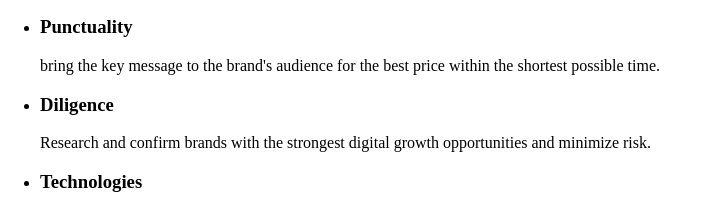
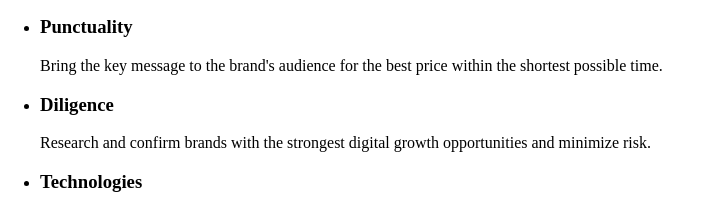
Before and after one commit to omertaske/goit-markup-hw-01, a plain HTML site: page index.html in a window 1280 px wide. Shown: the part 364-573 px from the top of the page, 8-709 px from the left. Drawn offline with Linux system fonts and the light colour scheme.

Commit message:
last 1224

```diff
--- a/index.html
+++ b/index.html
@@ -61,7 +61,7 @@
 
             <li>
                 <h3>Punctuality</h3>
-                <p>bring the key message to the brand's audience for the best price within the shortest possible time.</p>
+                <p>Bring the key message to the brand's audience for the best price within the shortest possible time.</p>
             </li>
 
 
```
